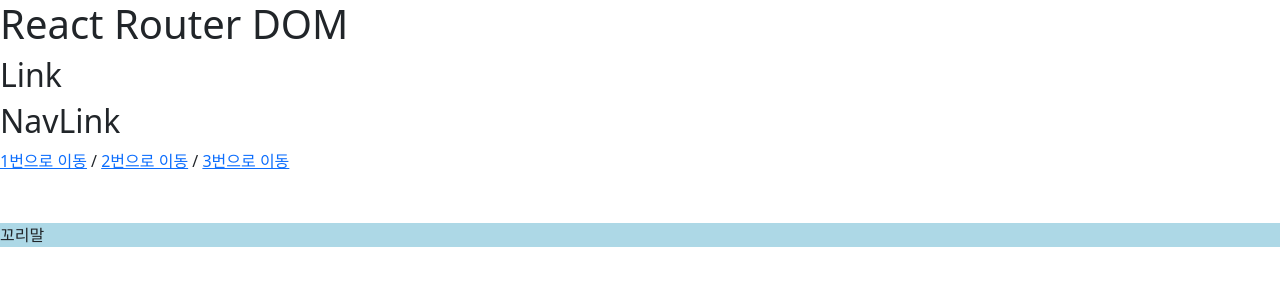
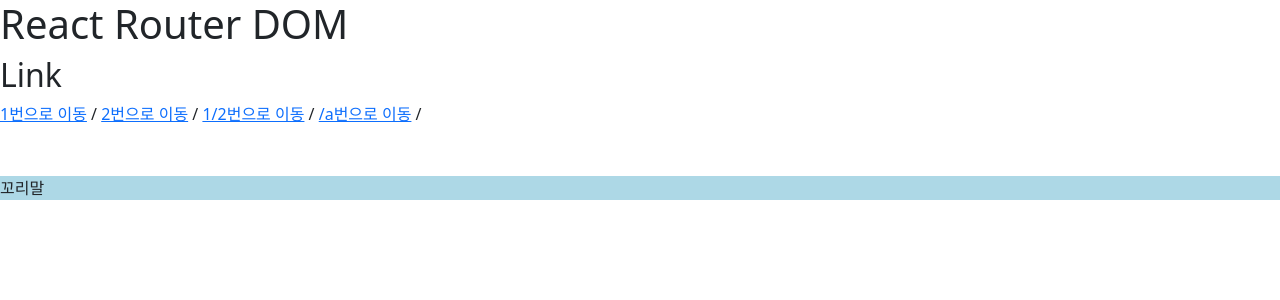
Before and after one commit to hsyoodev/react-app, a React (Create React App) app: page / in a window 1280 px wide. Shown: the top 300 px of the page. Built offline with nearby package versions, Linux system fonts and the light colour scheme.

Commit message:
react-router-dom
* Path Parameter
* Query Parameter

```diff
--- a/src/App.jsx
+++ b/src/App.jsx
@@ -1,33 +1,50 @@
-import { BrowserRouter, Link, Route, Routes, NavLink } from 'react-router-dom';
+import {
+  BrowserRouter,
+  Link,
+  Route,
+  Routes,
+  useLocation,
+  useParams,
+} from 'react-router-dom';
 
-function Component1() {
-  return <div>1 번 화면</div>;
+function ComponentN() {
+  const { number } = useParams();
+  return <div>{number}번째 화면</div>;
 }
-function Component2() {
-  return <div>2 번 화면</div>;
+function ComponentNN() {
+  const { a, b } = useParams();
+  return (
+    <div>
+      {a} / {b} 번째 화면
+    </div>
+  );
 }
-function Component3() {
-  return <div>3 번 화면</div>;
+function ComponentAZ() {
+  const location = useLocation();
+  const searchParams = new URLSearchParams(location.search);
+  // console.log(searchParams);
+  const { id, name } = Object.fromEntries(searchParams);
+  return (
+    <div>
+      ID-{id}, NAME-{name}
+    </div>
+  );
 }
+
 function App() {
   return (
     <BrowserRouter>
       <div>
         <h1>React Router DOM</h1>
         <h2>Link</h2>
-        {/* a 태그에 class 가 안 붙는다. */}
-        {/* <Link to="/1">1번으로 이동</Link> /&nbsp;
+        <Link to="/1">1번으로 이동</Link> /&nbsp;
         <Link to="/2">2번으로 이동</Link> /&nbsp;
-        <Link to="/3">3번으로 이동</Link> */}
-        <h2>NavLink</h2>
-        {/* a 태그에 class 가 붙는다 */}
-        <NavLink to="/1">1번으로 이동</NavLink> /&nbsp;
-        <NavLink to="/2">2번으로 이동</NavLink> /&nbsp;
-        <NavLink to="/3">3번으로 이동</NavLink>
+        <Link to="/1/2">1/2번으로 이동</Link> /&nbsp;
+        <Link to="/a?id=10&name=abc">/a번으로 이동</Link> /&nbsp;
         <Routes>
-          <Route path="/1" element={<Component1 />} />
-          <Route path="/2" element={<Component2 />} />
-          <Route path="/3" element={<Component3 />} />
+          <Route path="/:number" element={<ComponentN />} />
+          <Route path="/:a/:b" element={<ComponentNN />} />
+          <Route path="/a" element={<ComponentAZ />} />
         </Routes>
         <footer
           style={{
```
